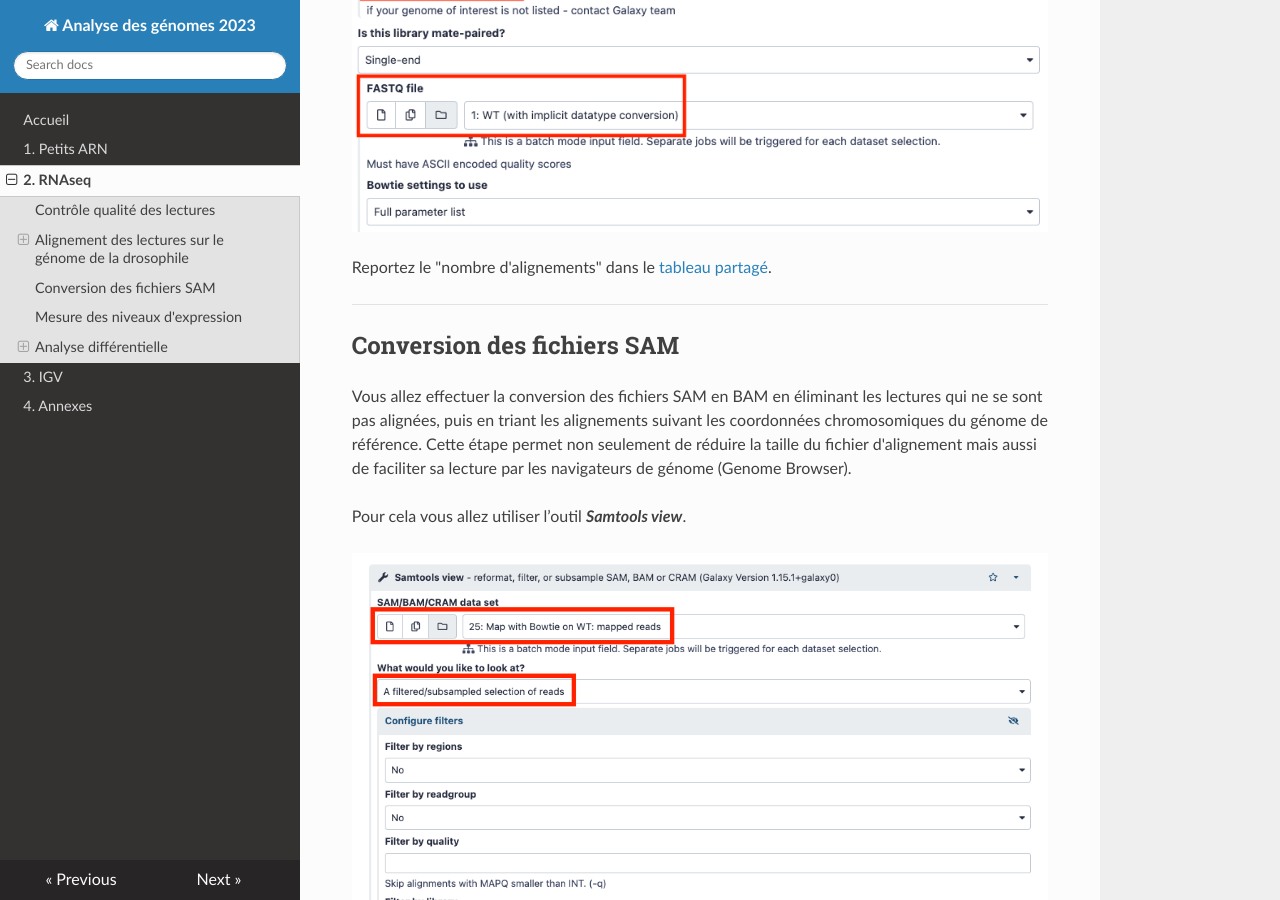
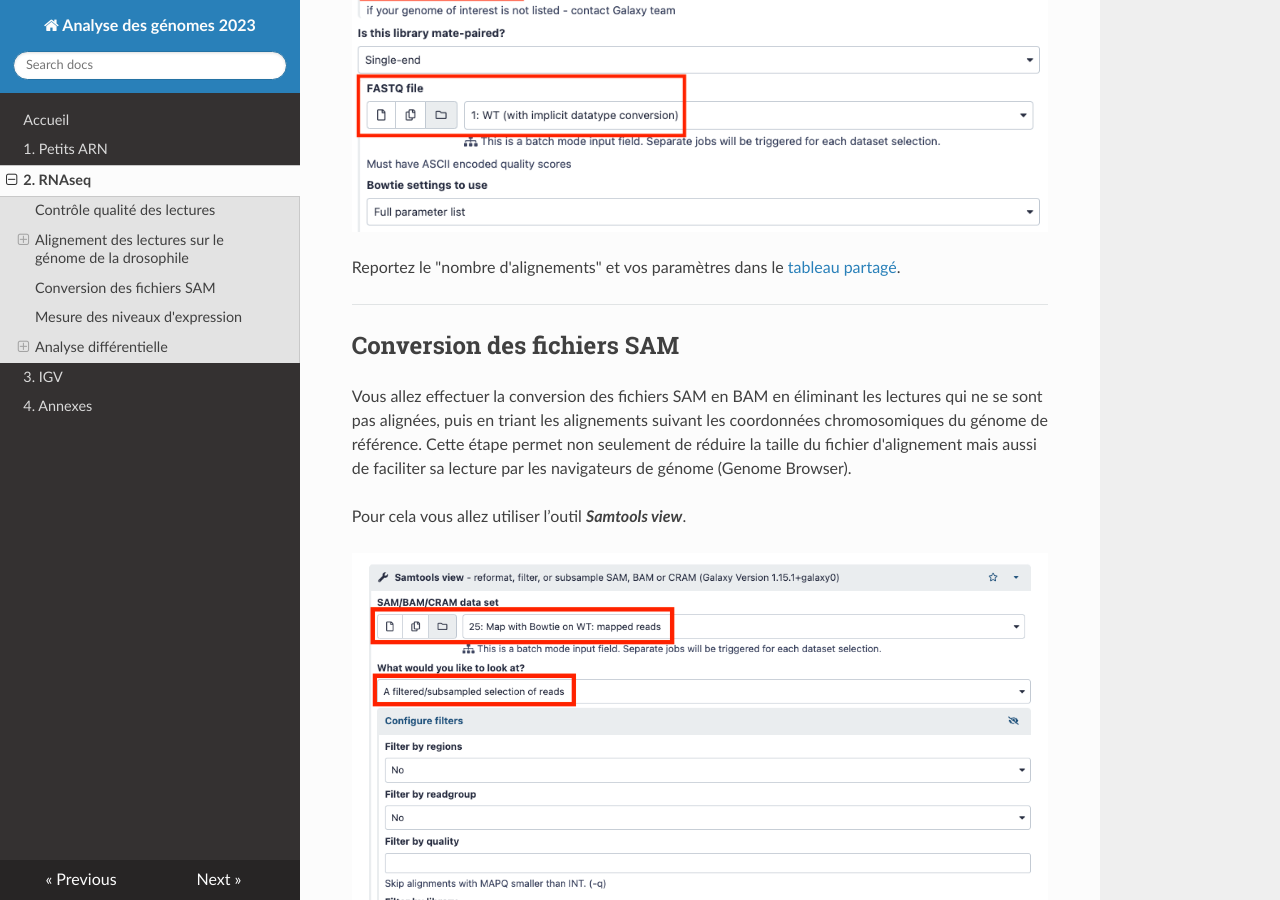
Before and after one commit to slecrom/AG2024, an MkDocs documentation site: the page built from docs/rnaseq.md, in a window 1280 px wide and 900 px high, scrolled down 4111 px. Built offline with MkDocs 1.6.1, drawn with Linux system fonts in a browser that asks for light colours; nearby versions of some CDN libraries.

Commit message:
Documentation update

```diff
--- a/docs/rnaseq.md
+++ b/docs/rnaseq.md
@@ -70,7 +70,7 @@ Maintenant que vous avez déterminé les options qui vous paraissent les plus pe
 
 ![Alignement avec Bowtie](img/rna/bowtie2.png "Alignement avec Bowtie")
 
-Reportez le "nombre d'alignements" dans le [tableau partagé](https://docs.google.com/spreadsheets/d/1y-uBdR2TVZUIbNjM-RPxKXeMFn0OD8izTTmc3xnEFjE/edit#gid=418538100).
+Reportez le "nombre d'alignements" et vos paramètres dans le [tableau partagé](https://docs.google.com/spreadsheets/d/1y-uBdR2TVZUIbNjM-RPxKXeMFn0OD8izTTmc3xnEFjE/edit#gid=418538100).
 
 
 --------------------------------------------------------------------------------
```
